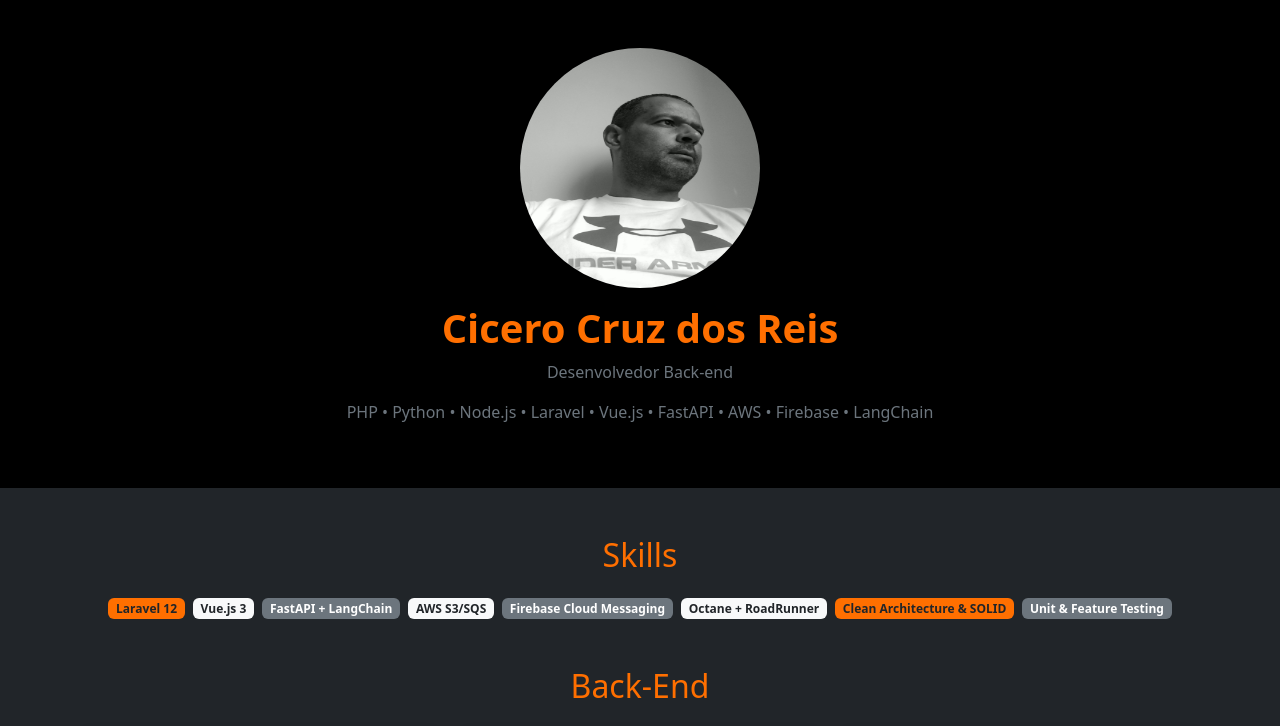
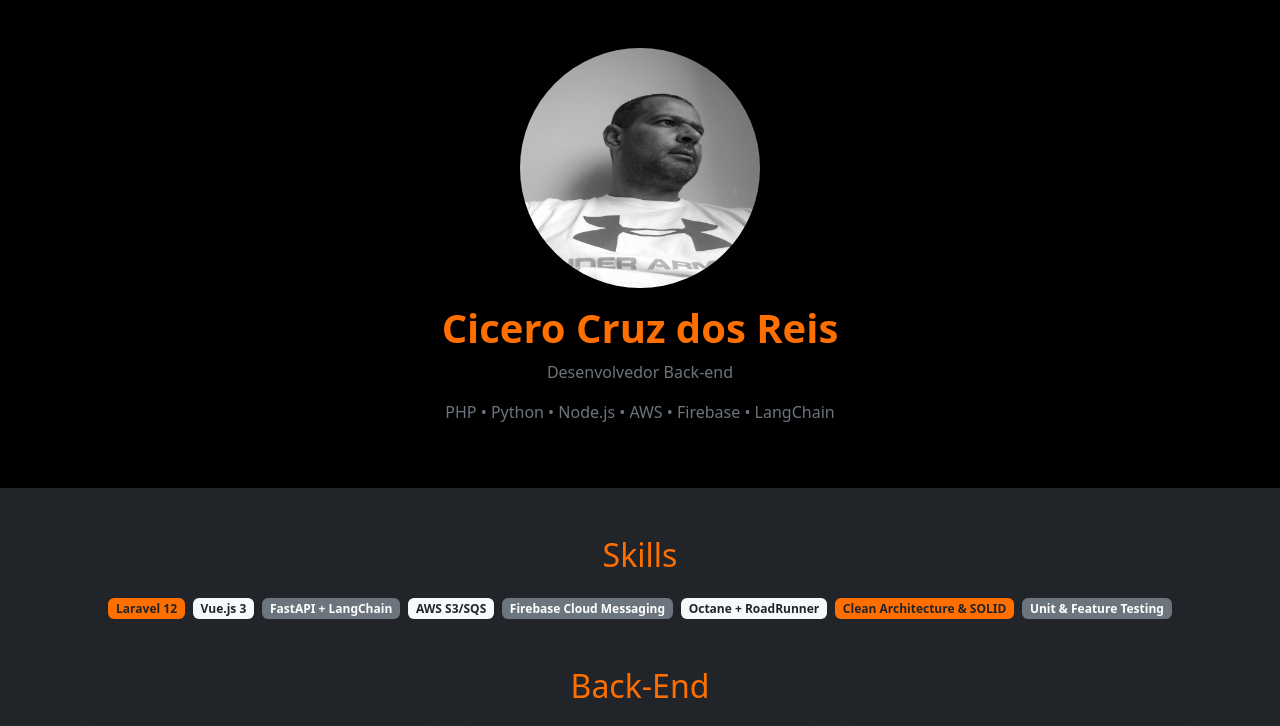
Before and after one commit to cicero-reis/cicero-reis.github.io, a plain HTML site: page index.html in a window 1280 px wide. Shown: the top 726 px of the page. Drawn offline with nearby package versions, Linux system fonts and the light colour scheme.

```diff
--- a/index.html
+++ b/index.html
@@ -16,7 +16,7 @@
     <img src="creis.jpg" alt="Foto de Cicero Reis" class="rounded-circle shadow mb-3" width="240" height="240">
     <h1 class="fw-bold text-orange">Cicero Cruz dos Reis</h1>
     <p class="text-secondary">Desenvolvedor Back-end</p>
-    <p class="text-secondary">PHP • Python • Node.js • Laravel • Vue.js • FastAPI • AWS • Firebase • LangChain</p>
+    <p class="text-secondary">PHP • Python • Node.js • AWS • Firebase • LangChain</p>
   </header>
 
   <main class="container my-5">
```
